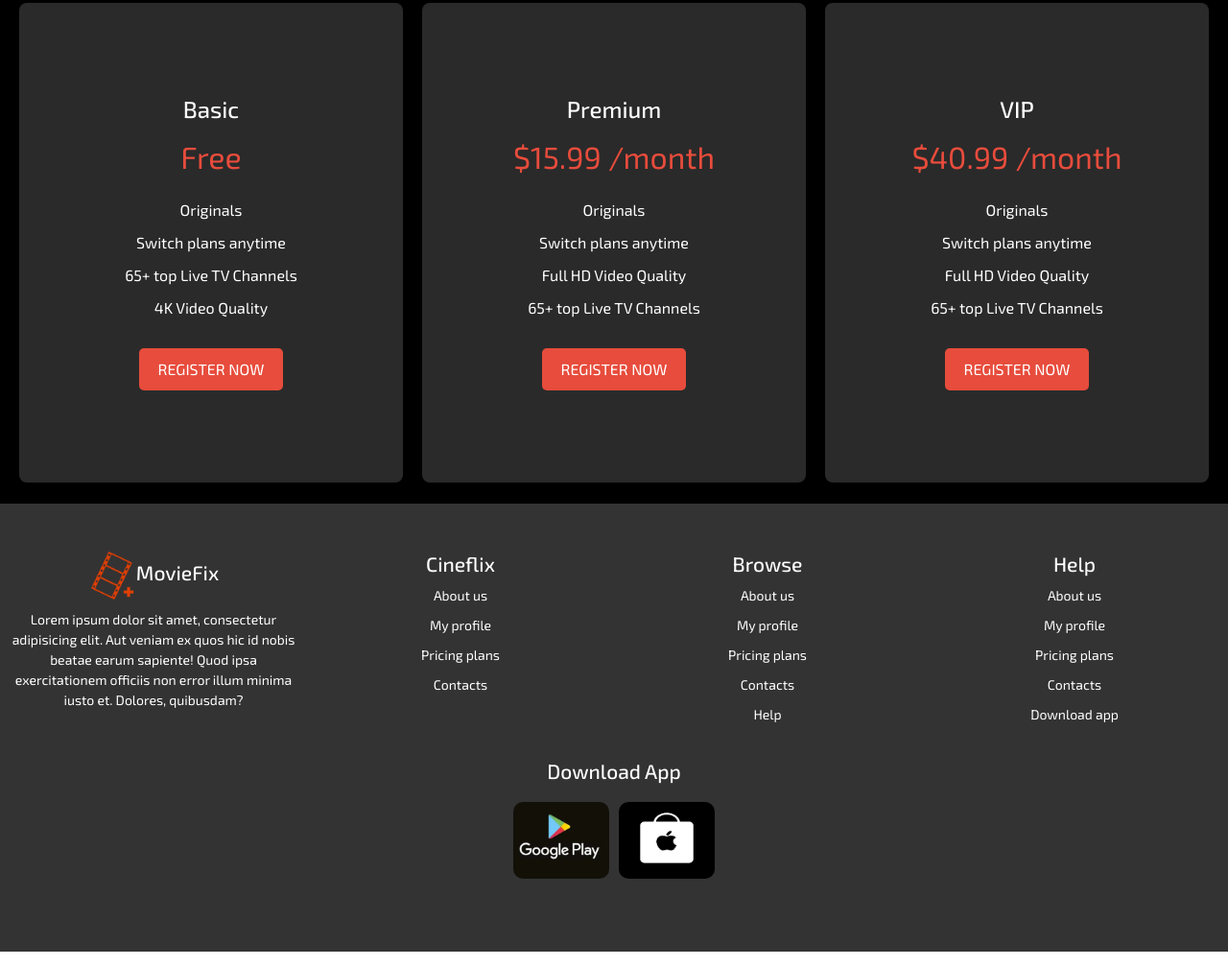
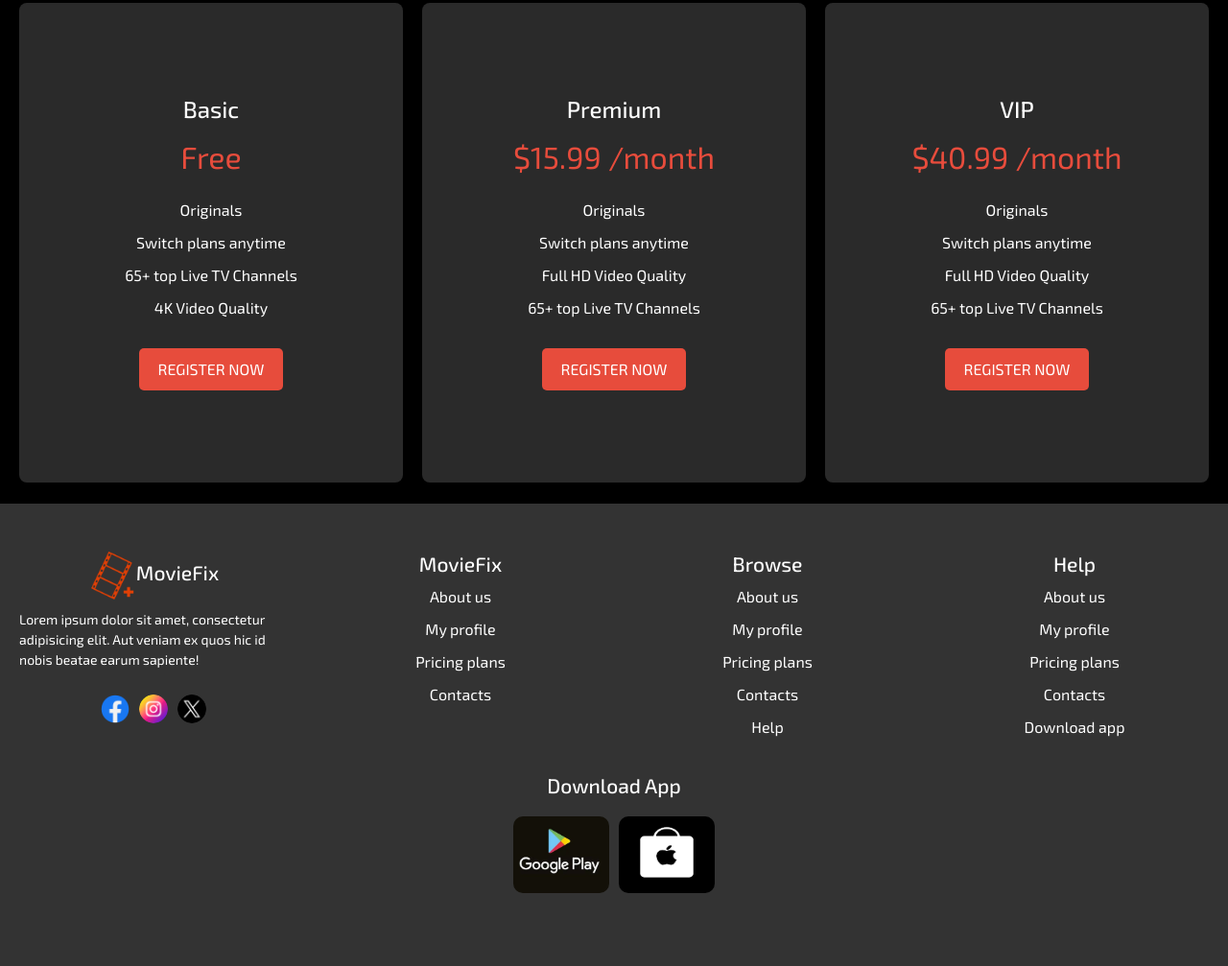
Before and after one commit to MostafizurRahman199/movie_front_end, a plain HTML site: page index.html in a window 1280 px wide. Shown: the part 3512-4519 px from the top of the page at 96% size. Drawn offline with nearby package versions, Linux system fonts and the light colour scheme.

Commit message:
transform doing correctlty mnovie card

```diff
--- a/index.html
+++ b/index.html
@@ -349,10 +349,17 @@
         <div class="footer-content">
             <div class="footer-section about">
                 <h2><img width="50px"  src="video-add-512.png" alt="">MovieFix</h2>
-                <p>Lorem ipsum dolor sit amet, consectetur adipisicing elit. Aut veniam ex quos hic id nobis beatae earum sapiente! Quod ipsa exercitationem officiis non error illum minima iusto et. Dolores, quibusdam?</p>
+                <p style="text-align: left; padding-left: 10px;">Lorem ipsum dolor sit amet, consectetur adipisicing elit. Aut veniam ex quos hic id nobis beatae earum sapiente! </p>
+                <ul class="footer_list">
+                    <li><img style="width: 30px;" src="./communication_15047435.png" alt=""></li>
+                    <li><img style="width: 30px;" src="./instagram_3955024.png" alt=""></li>
+                    <li><img style="width: 30px;" src="./twitter_5969020.png" alt=""></li>
+
+
+                </ul>
             </div>
             <div class="footer-section links">
-                <h3>Cineflix</h3>
+                <h3>MovieFix</h3>
                 <ul>
                     <li><a href="#">About us</a></li>
                     <li><a href="#">My profile</a></li>
--- a/styles.css
+++ b/styles.css
@@ -115,11 +115,12 @@ nav ul li a:hover {
     text-align: center;
     font-size: 18px;
     cursor: pointer;
-    transition: transform 0.3s ease;
+    transition: transform 0.3s ease, background-color 0.5s ease;
 }
 
 .movie-item:hover {
     transform: scale(1.05);
+    background-color: #98190b;
 }
 
 .movie-item img {
@@ -325,6 +326,9 @@ section > h2{
     min-width: 250px;
     margin: 10px;
 }
+.footer-section .about p{
+    text-align: start;
+}
 
 .footer-section h2, .footer-section h3 {
     font-size: 1.5em;
@@ -347,13 +351,39 @@ section > h2{
 
 .footer-section ul li a {
     color: #fff;
+    font-size: medium;
     text-decoration: none;
     transition: color 0.3s;
+    transition: font-size 0.3;
     /* transition: translateX(50px); */
 }
 
 .footer-section ul li a:hover {
     color: #e74c3c;
+    font-size: large;
+
+}
+
+.footer_list{
+    display: flex;
+    justify-content: center;
+    gap: 10px;
+}
+.footer_list li > img{
+    cursor: pointer;
+    border:1px ;
+    border-radius: 50%;
+
+
+}
+.footer_list li > img:hover{
+    cursor: pointer;
+    border:1px ;
+    border-radius: 50%;
+    transform: translateY(5px);
+
+
+
 }
 
 .svg{
```
Also changed, not shown: communication_15047435.png (added), instagram_3955024.png (added), twitter_5969020.png (added).
